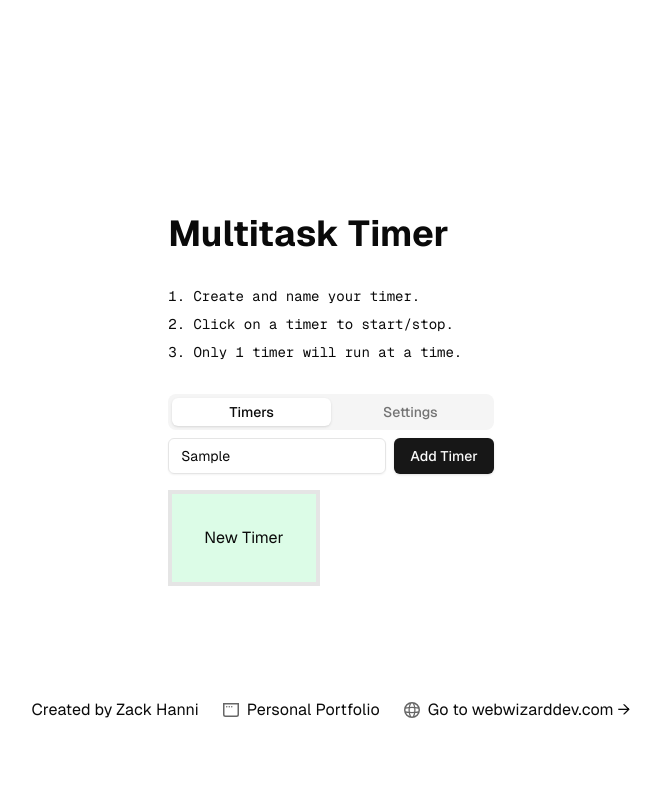
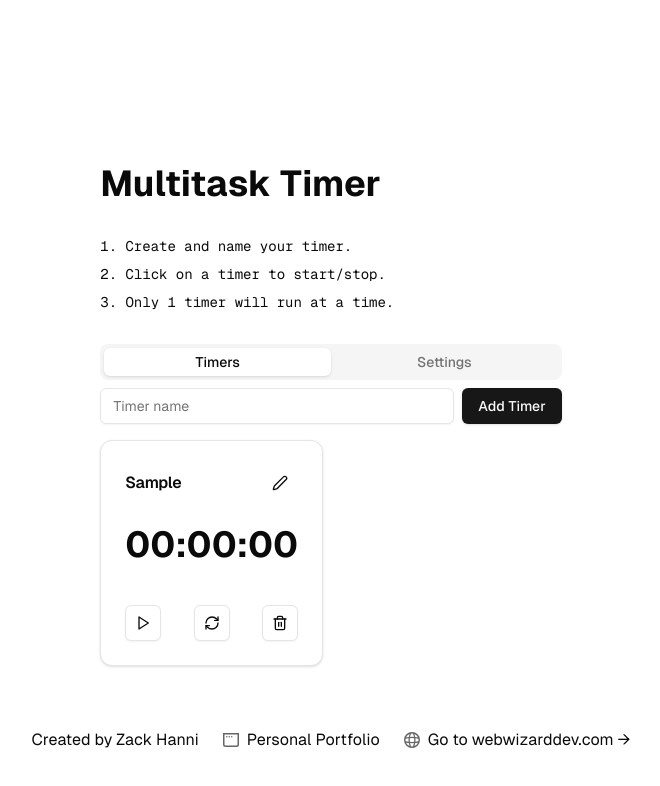
Before and after one commit to zackhanni/multitask-timer, a Next.js app: page / in a window 1280 px wide. Both pictures are taken after typing "Sample" into the empty fields and a click on the button "Add Timer". Shown: the top 786 px of the page, without its empty margins (309-969 px from the left). Built offline with nearby package versions, Linux system fonts and the light colour scheme.

Commit message:
added card footer elements for play/pause, reset and delete functionality

```diff
--- a/components/Stopwatches.tsx
+++ b/components/Stopwatches.tsx
@@ -9,8 +9,23 @@ import {
 import { Tabs, TabsContent, TabsList, TabsTrigger } from "./ui/tabs";
 import { Input } from "./ui/input";
 import { Button } from "./ui/button";
-import { Card, CardContent, CardHeader, CardTitle } from "./ui/card";
-import { Edit2 } from "lucide-react";
+import {
+  Card,
+  CardContent,
+  CardFooter,
+  CardHeader,
+  CardTitle,
+} from "./ui/card";
+import { Edit2, Pause, Play, RefreshCw, Trash2 } from "lucide-react";
+import {
+  Dialog,
+  DialogContent,
+  DialogDescription,
+  DialogFooter,
+  DialogHeader,
+  DialogTitle,
+  DialogTrigger,
+} from "./ui/dialog";
 
 interface Timer {
   id: number;
@@ -23,10 +38,22 @@ export default function Stopwatches() {
   const [activeTab, setActiveTab] = useState("timers");
   const [newTimerName, setNewTimerName] = useState("");
   const [timers, setTimers] = useState<Timer[]>([]);
+  const [timerToDelete, setTimerToDelete] = useState<number | null>(null);
+  const [singleTimerMode, setSingleTimerMode] = useState(true);
 
   const [whichTimerIsActive, setWhichTimerIsActive] = useState<number | null>(
     null
   );
+
+  const addTimer = () => {
+    if (newTimerName.trim()) {
+      setTimers([
+        ...timers,
+        { id: Date.now(), name: newTimerName, time: 0, isRunning: false },
+      ]);
+      setNewTimerName("");
+    }
+  };
 
   const renameTimer = (id: number, newName: string) => {
     setTimers(
@@ -43,6 +70,35 @@ export default function Stopwatches() {
     return `${hours.toString().padStart(2, "0")}:${minutes
       .toString()
       .padStart(2, "0")}:${remainingSeconds.toString().padStart(2, "0")}`;
+  };
+
+  const toggleTimer = (id: number) => {
+    setTimers(
+      timers.map((timer) => {
+        if (timer.id === id) {
+          return { ...timer, isRunning: !timer.isRunning };
+        }
+        if (singleTimerMode && !timer.isRunning) {
+          return timer;
+        }
+        return { ...timer, isRunning: false };
+      })
+    );
+  };
+
+  const resetTimer = (id: number) => {
+    setTimers(
+      timers.map((timer) =>
+        timer.id === id ? { ...timer, time: 0, isRunning: false } : timer
+      )
+    );
+  };
+
+  const deleteTimer = () => {
+    if (timerToDelete !== null) {
+      setTimers(timers.filter((timer) => timer.id !== timerToDelete));
+      setTimerToDelete(null);
+    }
   };
 
   const handleDeleteTimer = (index: number) => {
@@ -69,7 +125,7 @@ export default function Stopwatches() {
               onChange={(e) => setNewTimerName(e.target.value)}
               className="mr-2"
             />
-            <Button>Add Timer</Button>
+            <Button onClick={addTimer}>Add Timer</Button>
           </div>
 
           <div className="grid gap-4 md:grid-cols-2">
@@ -102,11 +158,62 @@ export default function Stopwatches() {
                     {formatTime(timer.time)}
                   </div>
                 </CardContent>
+                <CardFooter className="flex justify-between">
+                  <Button
+                    variant="outline"
+                    size="icon"
+                    onClick={() => toggleTimer(timer.id)}
+                  >
+                    {timer.isRunning ? (
+                      <Pause className="h-4 w-4" />
+                    ) : (
+                      <Play className="h-4 w-4" />
+                    )}
+                  </Button>
+                  <Button
+                    variant="outline"
+                    size="icon"
+                    onClick={() => resetTimer(timer.id)}
+                  >
+                    <RefreshCw className="h-4 w-4" />
+                  </Button>
+                  <Dialog>
+                    <DialogTrigger asChild>
+                      <Button
+                        variant="outline"
+                        size="icon"
+                        onClick={() => setTimerToDelete(timer.id)}
+                      >
+                        <Trash2 className="h-4 w-4" />
+                      </Button>
+                    </DialogTrigger>
+                    <DialogContent>
+                      <DialogHeader>
+                        <DialogTitle>Confirm Deletion</DialogTitle>
+                        <DialogDescription>
+                          Are you sure you want to delete the timer "
+                          {timer.name}"? This action cannot be undone.
+                        </DialogDescription>
+                      </DialogHeader>
+                      <DialogFooter>
+                        <Button
+                          variant="outline"
+                          onClick={() => setTimerToDelete(null)}
+                        >
+                          Cancel
+                        </Button>
+                        <Button variant="destructive" onClick={deleteTimer}>
+                          Delete
+                        </Button>
+                      </DialogFooter>
+                    </DialogContent>
+                  </Dialog>
+                </CardFooter>
               </Card>
             ))}
           </div>
 
-          <div className="flex space-x-4">
+          {/* <div className="flex space-x-4">
             {timers.map((stopwatch, index) => {
               return (
                 <TimerButton
@@ -170,7 +277,7 @@ export default function Stopwatches() {
                 </PopoverContent>
               </Popover>
             </div>
-          </div>
+          </div> */}
         </TabsContent>
         <TabsContent value="Settings">Settings</TabsContent>
       </Tabs>
```
